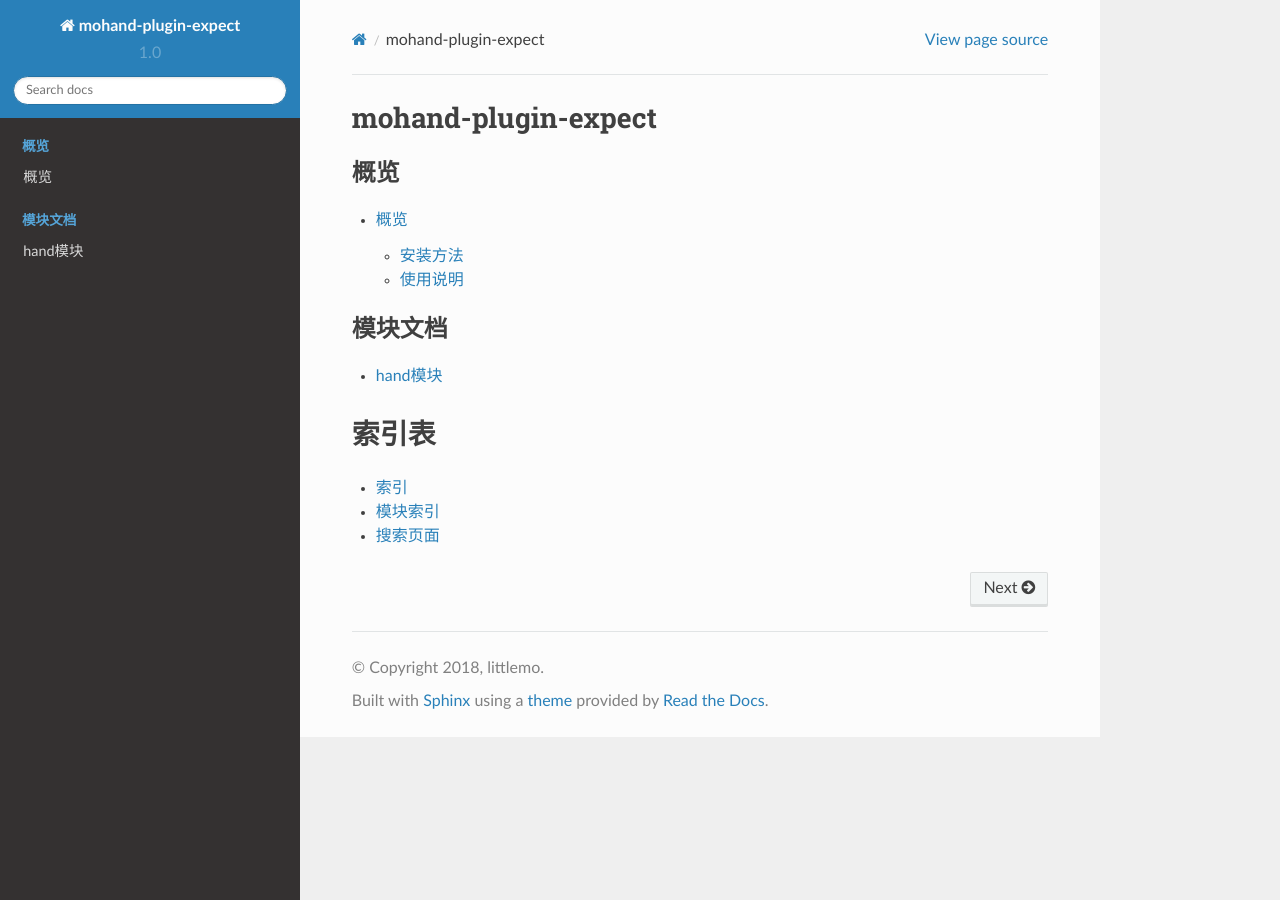
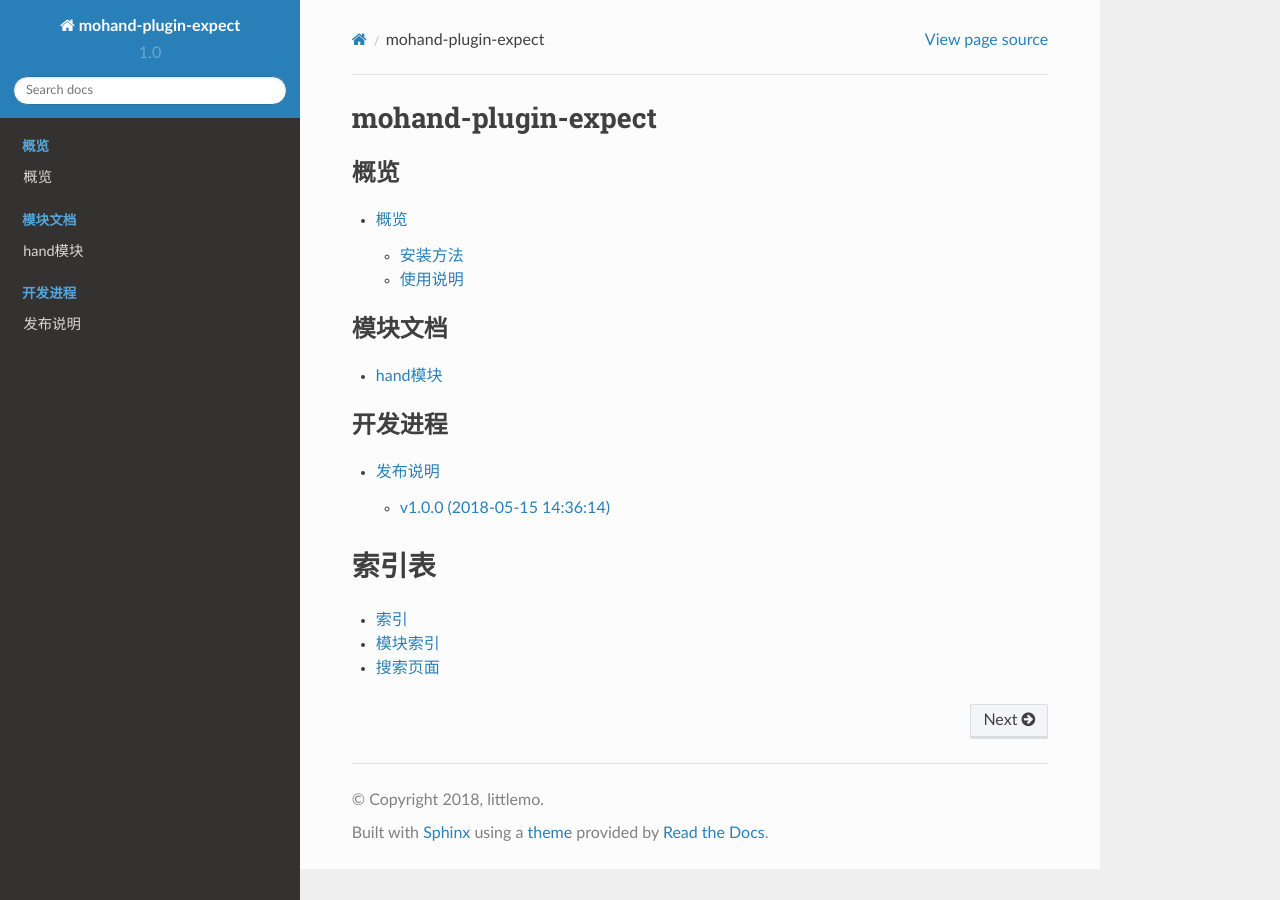
Before and after one commit to littlemo/mohand-plugin-expect, a Sphinx documentation site: the page built from docs/source/index.rst, in a window 1280 px wide. Built offline with Sphinx 7.4.7 and the Read the Docs theme 2.0.0, drawn with Linux system fonts in a browser that asks for light colours; formulas are drawn with MathJax 3.

Commit message:
F: 编写发布说明文档，并注册到主索引页中

```diff
--- /dev/null
+++ b/docs/source/develop/release.rst
@@ -0,0 +1,16 @@
+.. _develop-release:
+
+========
+发布说明
+========
+
+v1.0.0 (2018-05-15 14:36:14)
+----------------------------
+
+Feature
+~~~~~~~
+
+#. 实现对于 ``pexpect`` 的封装，并实现上下文管理器支持，便于最终用户使用
+#. 实现用于执行单条动作的 ``action`` 接口方法，支持正则识别
+#. 实现 ``expect`` 装饰器并通过 ``stevedore`` 接口注册到 ``mohand``
+#. 实现对于 ``SIGWINCH`` 系统信号的监听，并动态修改目标 ``stty`` 的窗口尺寸设置
--- a/docs/source/index.rst
+++ b/docs/source/index.rst
@@ -19,6 +19,13 @@ mohand-plugin-expect
    module/hand
 
 
+.. toctree::
+   :maxdepth: 2
+   :caption: 开发进程
+
+   develop/release
+
+
 索引表
 ======
 
```
